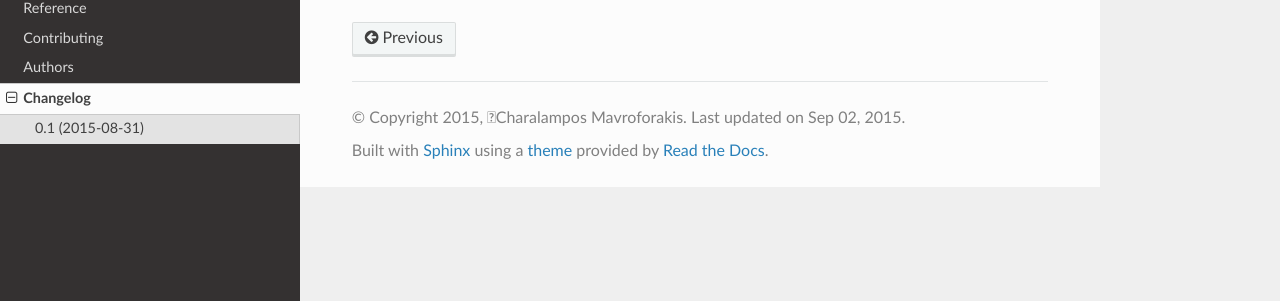
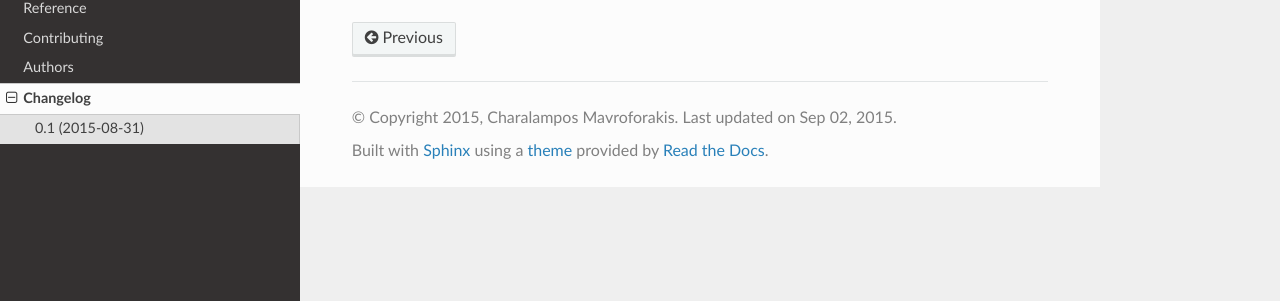
Before and after one commit to harrymvr/absorbing-centrality, a Sphinx documentation site: the page built from docs/changelog.rst, in a window 1280 px wide. Shown: the part 242-543 px from the top of the page. Built offline with Sphinx 7.4.7 and the Read the Docs theme 2.0.0, drawn with Linux system fonts in a browser that asks for light colours; some of the changed lines change nothing that is shown.

Commit message:
Removes non-printing characters from names

```diff
--- a/docs/conf.py
+++ b/docs/conf.py
@@ -22,7 +22,7 @@ source_suffix = '.rst'
 master_doc = 'index'
 project = u'Absorbing Random-Walk Centrality'
 year = u'2015'
-author = u'\x14Charalampos Mavroforakis'
+author = u'Charalampos Mavroforakis'
 copyright = '{0}, {1}'.format(year, author)
 version = release = u'1.0'
 # on_rtd is whether we are on readthedocs.org
```
Also changed, not shown: 1 other file.
